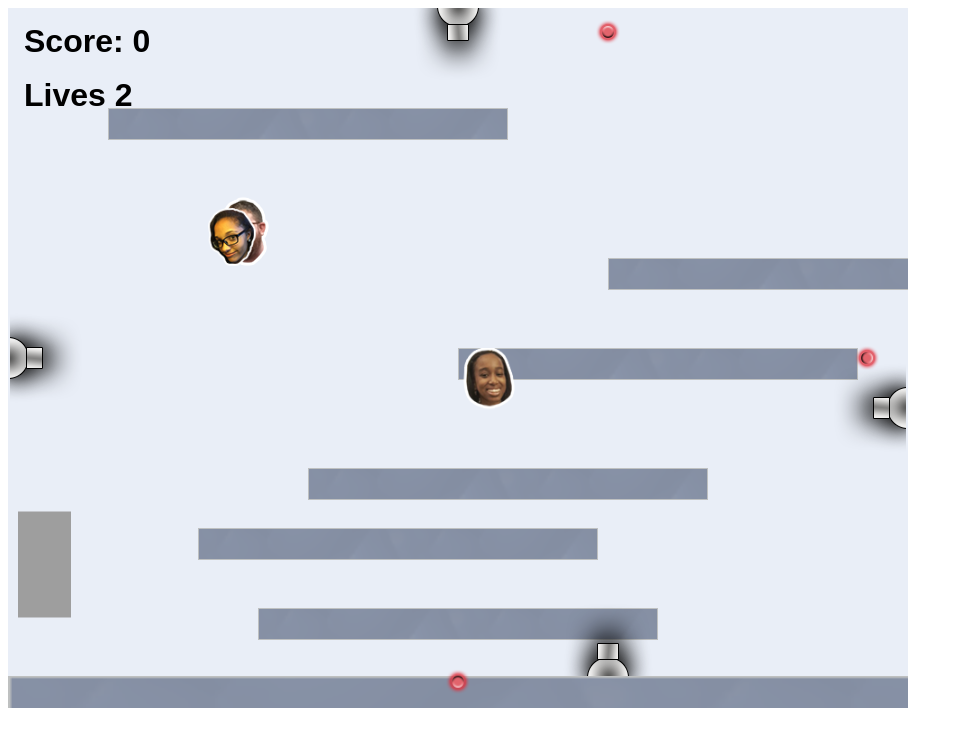
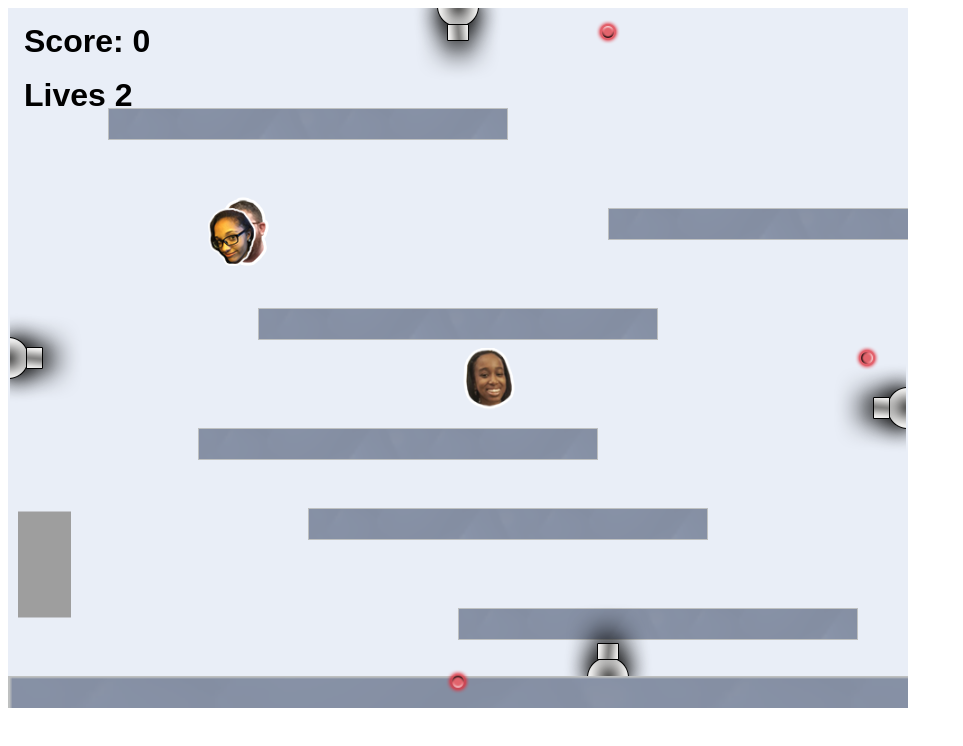
Before and after one commit to kyle-freeman523/kyle-freeman523.github.io, a website: page projects/platformer/index.html in a window 1280 px wide. Shown: the whole page, without its empty margins (0-963 px from the left). Drawn offline with Linux system fonts and the light colour scheme; animation ran at ten frames a second.

Commit message:
bouncing box

```diff
--- a/projects/platformer/js/init/platform.js
+++ b/projects/platformer/js/init/platform.js
@@ -35,11 +35,11 @@
         platform.create(0, game.world.height - 32, 3, 2);
 
         // example:
-        platform.create(450, 340);
-        platform.create(300, 460);
-        platform.create(190,520)
-        platform.create(250,600)
-        platform.create(600,250)
+        platform.create(450, 600);
+        platform.create(300, 500);
+        platform.create(190,420)
+        platform.create(250,300)
+        platform.create(600,200)
         platform.create(100,100)
      //
 
```
Also changed, not shown: projects/bouncing-box/index.html (+6 -2 lines).
